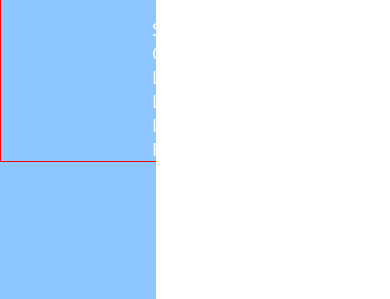
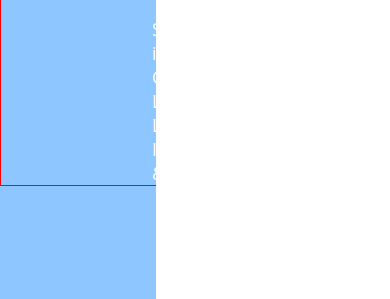
Before and after one commit to ChrisJonathan22/Boutique-Law-Firm, a website: page index.html in a window 390 px wide. Shown: the part 498-797 px from the top of the page. Drawn offline with Linux system fonts and the light colour scheme.

Commit message:
Responsive design, I hope to finish it at the end of the week.

```diff
--- a/public/css/style.css
+++ b/public/css/style.css
@@ -105,17 +105,14 @@ header nav {
 }
 
 #parallax-text {
-        /* padding-top: 310px;
-        padding-left: 180px; */
         border: 1px red solid;
         overflow: hidden;
-        width: 80%;
-        margin: auto;
         padding-top: 350px;
         padding-left: 151px;
         pointer-events: none;
-        overflow: hidden;
         text-align: left;
+        width: 60%;
+        margin: auto;
 }
 
 #parallax-text h2 {
```
